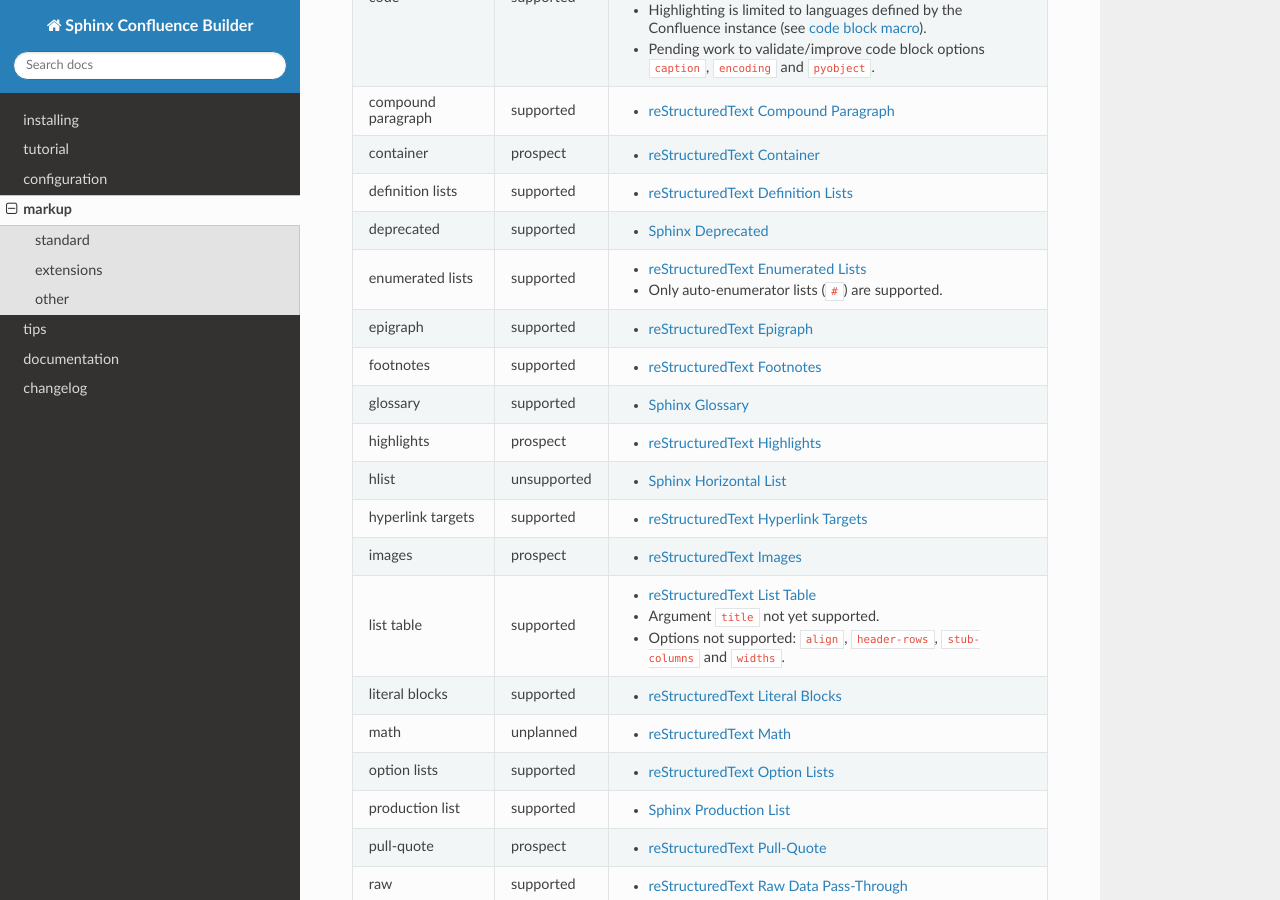
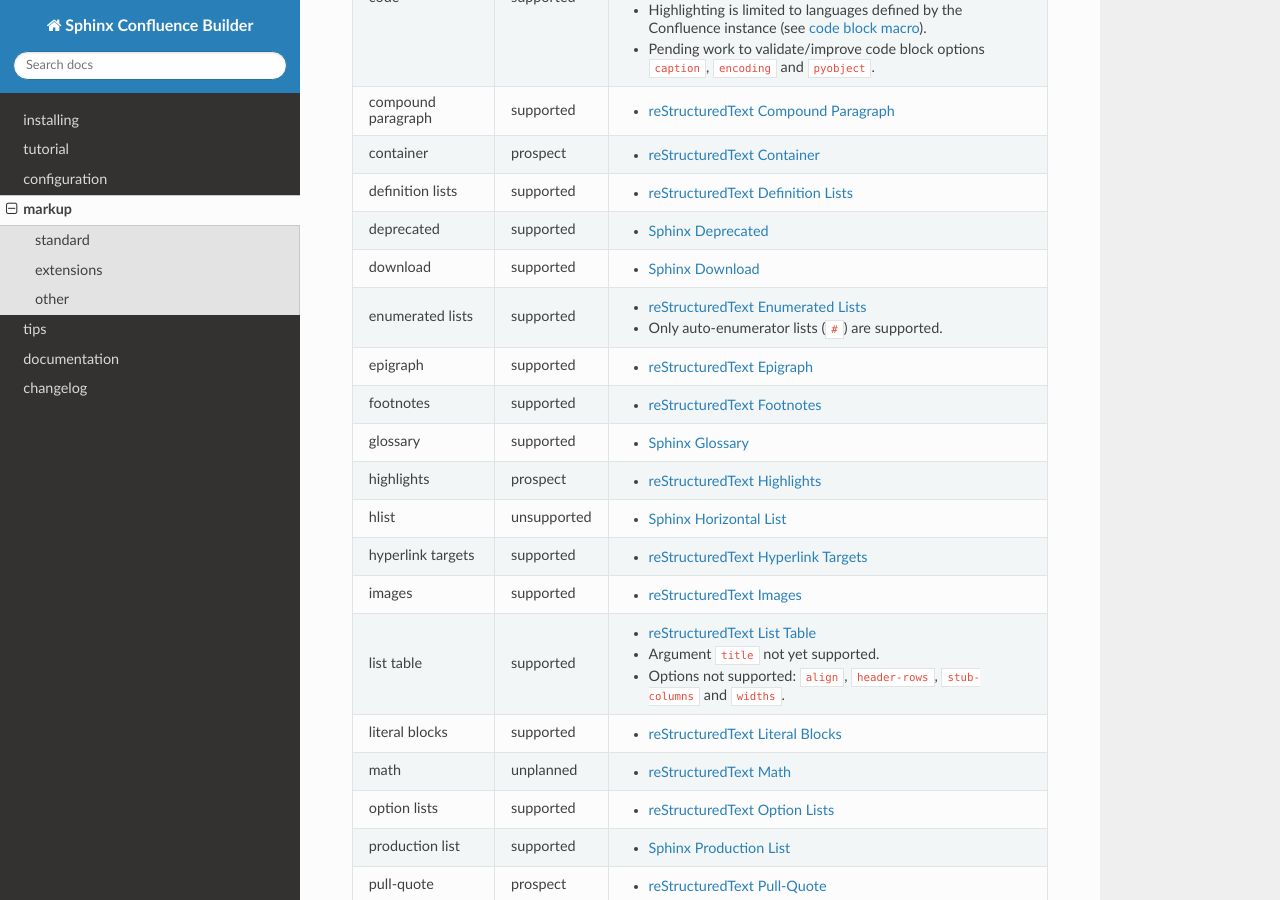
Before and after one commit to sphinx-contrib/confluencebuilder, a Sphinx documentation site: the page built from doc/markup.rst, in a window 1280 px wide and 900 px high, scrolled down 698 px. Built offline with Sphinx 7.4.7 and the Read the Docs theme 2.0.0, drawn with Linux system fonts in a browser that asks for light colours.

Commit message:
doc: updating markup status
Update the markup documentation to reflect most recent changes.

Signed-off-by: James Knight <james.d.knight@live.com>

```diff
--- a/doc/markup.rst
+++ b/doc/markup.rst
@@ -37,6 +37,7 @@
 container              prospect      - `reStructuredText Container`_
 definition lists       supported     - `reStructuredText Definition Lists`_
 deprecated             supported     - `Sphinx Deprecated`_
+download               supported     - `Sphinx Download`_
 enumerated lists       supported     - `reStructuredText Enumerated Lists`_
                                      - Only auto-enumerator lists (``#``) are
                                        supported.
@@ -46,7 +47,7 @@
 highlights             prospect      - `reStructuredText Highlights`_
 hlist                  unsupported   - `Sphinx Horizontal List`_
 hyperlink targets      supported     - `reStructuredText Hyperlink Targets`_
-images                 prospect      - `reStructuredText Images`_
+images                 supported     - `reStructuredText Images`_
 list table             supported     - `reStructuredText List Table`_
                                      - Argument ``title`` not yet supported.
                                      - Options not supported: ``align``,
@@ -116,6 +117,7 @@
 .. _Sphinx Centered: http://www.sphinx-doc.org/en/stable/markup/para.html#directive-centered
 .. _Sphinx Code Markup: http://www.sphinx-doc.org/en/stable/markup/code.html
 .. _Sphinx Deprecated: http://www.sphinx-doc.org/en/stable/markup/para.html#directive-deprecated
+.. _Sphinx Download: http://www.sphinx-doc.org/en/stable/markup/inline.html#role-download
 .. _Sphinx Glossary: http://www.sphinx-doc.org/en/stable/markup/para.html#directive-glossary
 .. _Sphinx Paragraph-level Markup: http://www.sphinx-doc.org/en/stable/markup/para.html
 .. _Sphinx Production List: http://www.sphinx-doc.org/en/stable/markup/para.html#directive-productionlist
```
